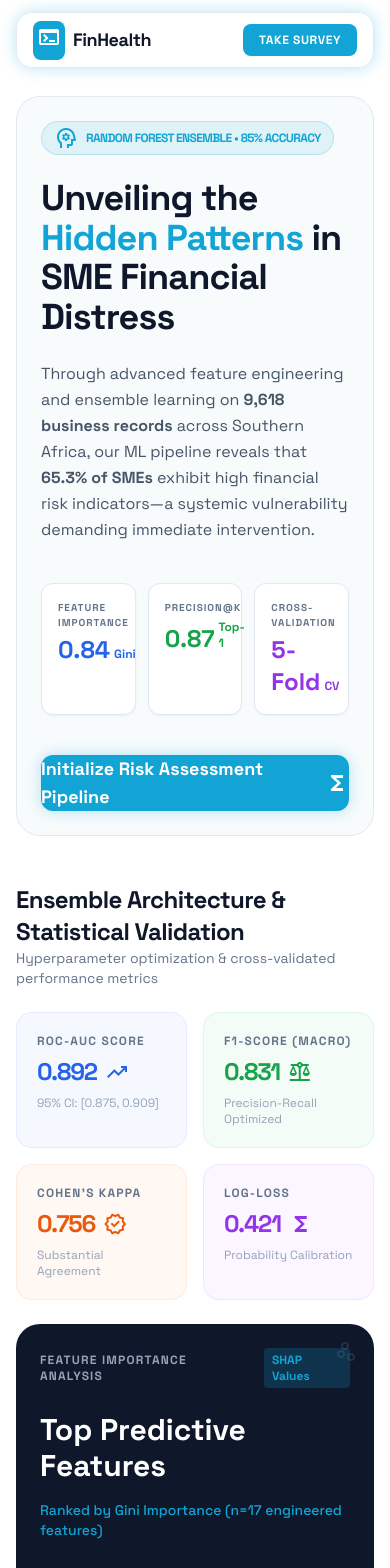
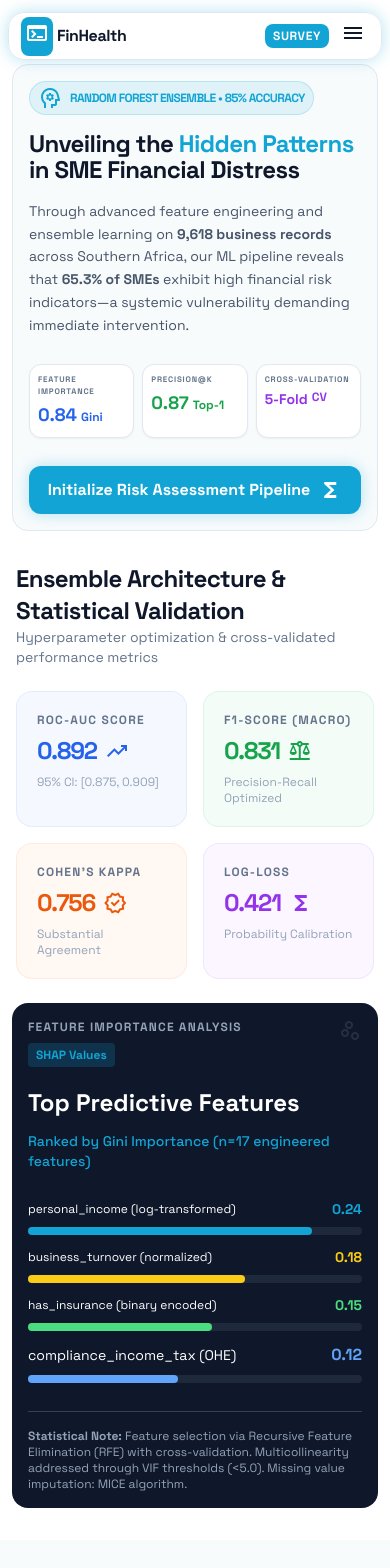
Before and after one commit to Nqobileee/financial-prediction, a Next.js app: page / in a window 390 px wide. Shown: the top 1568 px of the page. Built offline with nearby package versions, Linux system fonts and the light colour scheme.

Commit message:
mobile responsiveness

```diff
--- a/src/app/page.tsx
+++ b/src/app/page.tsx
@@ -2,43 +2,43 @@ import Link from "next/link";
 
 export default function Home() {
   return (
-    <main className="pt-24 pb-20 space-y-12 overflow-x-hidden">
+    <main className="pt-16 sm:pt-24 pb-12 sm:pb-20 space-y-8 sm:space-y-12 overflow-x-hidden">
       {/* Hero Section - The Data Story */}
-      <section className="px-4">
-        <div className="relative overflow-hidden bg-card-light dark:bg-card-dark rounded-3xl border border-slate-200 dark:border-slate-800 p-6 code-bg">
-          <div className="relative z-10 flex flex-col gap-6">
-            <div className="inline-flex items-center gap-2 px-3 py-1 rounded-full bg-primary/10 border border-primary/20 text-primary w-fit">
+      <section className="px-3 sm:px-4">
+        <div className="relative overflow-hidden bg-card-light dark:bg-card-dark rounded-2xl sm:rounded-3xl border border-slate-200 dark:border-slate-800 p-4 sm:p-6 code-bg">
+          <div className="relative z-10 flex flex-col gap-4 sm:gap-6">
+            <div className="inline-flex items-center gap-2 px-2 sm:px-3 py-1 rounded-full bg-primary/10 border border-primary/20 text-primary w-fit">
               <span className="material-symbols-outlined text-sm">psychology</span>
               <span className="text-xs font-bold uppercase tracking-tighter">Random Forest Ensemble • 85% Accuracy</span>
             </div>
-            <h1 className="text-4xl md:text-5xl font-bold leading-[1.1] tracking-tight">
+            <h1 className="text-2xl sm:text-4xl md:text-5xl font-bold leading-[1.1] tracking-tight">
               Unveiling the <span className="text-primary">Hidden Patterns</span> in SME Financial Distress
             </h1>
-            <p className="text-slate-600 dark:text-slate-400 text-base leading-relaxed max-w-2xl">
+            <p className="text-slate-600 dark:text-slate-400 text-sm sm:text-base leading-relaxed max-w-2xl">
               Through advanced feature engineering and ensemble learning on <strong>9,618 business records</strong> across Southern Africa,
               our ML pipeline reveals that <strong>65.3% of SMEs</strong> exhibit high financial risk indicators—a systemic vulnerability demanding immediate intervention.
             </p>
 
             {/* Model Performance Metrics */}
-            <div className="grid grid-cols-3 gap-3 py-4">
-              <div className="bg-white dark:bg-slate-900 p-4 rounded-xl border border-slate-200 dark:border-slate-800 shadow-sm">
-                <p className="text-[10px] uppercase tracking-widest text-slate-500 font-bold mb-1">Feature Importance</p>
+            <div className="grid grid-cols-3 gap-2 sm:gap-3 py-3 sm:py-4">
+              <div className="bg-white dark:bg-slate-900 p-2 sm:p-4 rounded-xl border border-slate-200 dark:border-slate-800 shadow-sm">
+                <p className="text-[8px] sm:text-[10px] uppercase tracking-widest text-slate-500 font-bold mb-1">Feature Importance</p>
                 <div className="flex items-end gap-1">
-                  <span className="text-2xl font-bold text-blue-600">0.84</span>
+                  <span className="text-lg sm:text-2xl font-bold text-blue-600">0.84</span>
                   <span className="text-blue-600 text-xs font-bold mb-1">Gini</span>
                 </div>
               </div>
-              <div className="bg-white dark:bg-slate-900 p-4 rounded-xl border border-slate-200 dark:border-slate-800 shadow-sm">
-                <p className="text-[10px] uppercase tracking-widest text-slate-500 font-bold mb-1">Precision@K</p>
+              <div className="bg-white dark:bg-slate-900 p-2 sm:p-4 rounded-xl border border-slate-200 dark:border-slate-800 shadow-sm">
+                <p className="text-[8px] sm:text-[10px] uppercase tracking-widest text-slate-500 font-bold mb-1">Precision@K</p>
                 <div className="flex items-end gap-1">
-                  <span className="text-2xl font-bold text-green-600">0.87</span>
+                  <span className="text-lg sm:text-2xl font-bold text-green-600">0.87</span>
                   <span className="text-green-600 text-xs font-bold mb-1">Top-1</span>
                 </div>
               </div>
-              <div className="bg-white dark:bg-slate-900 p-4 rounded-xl border border-slate-200 dark:border-slate-800 shadow-sm">
-                <p className="text-[10px] uppercase tracking-widest text-slate-500 font-bold mb-1">Cross-Validation</p>
+              <div className="bg-white dark:bg-slate-900 p-2 sm:p-4 rounded-xl border border-slate-200 dark:border-slate-800 shadow-sm">
+                <p className="text-[8px] sm:text-[10px] uppercase tracking-widest text-slate-500 font-bold mb-1">Cross-Validation</p>
                 <div className="flex items-end gap-1">
-                  <span className="text-2xl font-bold text-purple-600">5-Fold</span>
+                  <span className="text-sm sm:text-2xl font-bold text-purple-600">5-Fold</span>
                   <span className="text-purple-600 text-xs font-bold mb-1">CV</span>
                 </div>
               </div>
@@ -46,7 +46,7 @@ export default function Home() {
 
             <Link
               href="/survey"
-              className="bg-primary text-white h-14 rounded-xl font-bold text-lg glow-cyan flex items-center justify-center gap-2 group hover:bg-primary/90 transition-colors"
+              className="bg-primary text-white h-12 sm:h-14 rounded-xl font-bold text-base sm:text-lg glow-cyan flex items-center justify-center gap-2 group hover:bg-primary/90 transition-colors"
             >
               Initialize Risk Assessment Pipeline
               <span className="material-symbols-outlined group-hover:translate-x-1 transition-transform">functions</span>
@@ -102,51 +102,51 @@ export default function Home() {
         </div>
 
         {/* Feature Engineering Insights */}
-        <div className="px-4">
-          <div className="bg-slate-900 text-white rounded-3xl p-6 overflow-hidden relative">
+        <div className="px-3 sm:px-4">
+          <div className="bg-slate-900 text-white rounded-2xl sm:rounded-3xl p-4 sm:p-6 overflow-hidden relative">
             <div className="absolute top-0 right-0 p-4 opacity-10">
-              <span className="material-symbols-outlined text-[120px]">scatter_plot</span>
+              <span className="material-symbols-outlined text-[80px] sm:text-[120px]">scatter_plot</span>
             </div>
-            <div className="relative z-10 flex flex-col gap-4">
-              <div className="flex items-center gap-3 mb-2">
+            <div className="relative z-10 flex flex-col gap-3 sm:gap-4">
+              <div className="flex flex-col sm:flex-row sm:items-center gap-2 sm:gap-3 mb-2">
                 <p className="text-slate-400 text-xs font-bold uppercase tracking-widest">Feature Importance Analysis</p>
-                <span className="bg-primary/20 text-primary px-2 py-1 rounded text-xs font-bold">SHAP Values</span>
+                <span className="bg-primary/20 text-primary px-2 py-1 rounded text-xs font-bold w-fit">SHAP Values</span>
               </div>
-              <h3 className="text-3xl font-bold">Top Predictive Features</h3>
+              <h3 className="text-2xl sm:text-3xl font-bold">Top Predictive Features</h3>
               <p className="text-primary text-sm font-medium">Ranked by Gini Importance (n=17 engineered features)</p>
 
-              <div className="grid grid-cols-1 md:grid-cols-2 gap-4 mt-6">
-                <div className="space-y-3">
+              <div className="grid grid-cols-1 sm:grid-cols-2 gap-3 sm:gap-4 mt-4 sm:mt-6">
+                <div className="space-y-2 sm:space-y-3">
                   <div className="flex justify-between items-center">
-                    <span className="text-sm">personal_income (log-transformed)</span>
-                    <span className="text-primary font-bold">0.24</span>
+                    <span className="text-xs sm:text-sm pr-2">personal_income (log-transformed)</span>
+                    <span className="text-primary font-bold text-sm">0.24</span>
                   </div>
                   <div className="w-full bg-slate-800 rounded-full h-2">
                     <div className="bg-primary h-2 rounded-full" style={{ width: '85%' }}></div>
                   </div>
                 </div>
 
-                <div className="space-y-3">
+                <div className="space-y-2 sm:space-y-3">
                   <div className="flex justify-between items-center">
-                    <span className="text-sm">business_turnover (normalized)</span>
-                    <span className="text-yellow-400 font-bold">0.18</span>
+                    <span className="text-xs sm:text-sm pr-2">business_turnover (normalized)</span>
+                    <span className="text-yellow-400 font-bold text-sm">0.18</span>
                   </div>
                   <div className="w-full bg-slate-800 rounded-full h-2">
                     <div className="bg-yellow-400 h-2 rounded-full" style={{ width: '65%' }}></div>
                   </div>
                 </div>
 
-                <div className="space-y-3">
+                <div className="space-y-2 sm:space-y-3">
                   <div className="flex justify-between items-center">
-                    <span className="text-sm">has_insurance (binary encoded)</span>
-                    <span className="text-green-400 font-bold">0.15</span>
+                    <span className="text-xs sm:text-sm pr-2">has_insurance (binary encoded)</span>
+                    <span className="text-green-400 font-bold text-sm">0.15</span>
                   </div>
                   <div className="w-full bg-slate-800 rounded-full h-2">
                     <div className="bg-green-400 h-2 rounded-full" style={{ width: '55%' }}></div>
                   </div>
                 </div>
 
-                <div className="space-y-3">
+                <div className="space-y-2 sm:space-y-3">
                   <div className="flex justify-between items-center">
                     <span className="text-sm">compliance_income_tax (OHE)</span>
                     <span className="text-blue-400 font-bold">0.12</span>
--- a/src/app/results/page.tsx
+++ b/src/app/results/page.tsx
@@ -38,11 +38,11 @@ export default function ResultsPage() {
 
   if (loading) {
     return (
-      <main className="pt-24 pb-32 px-4 max-w-5xl mx-auto flex flex-col items-center justify-center">
+      <main className="pt-16 sm:pt-24 pb-20 sm:pb-32 px-3 sm:px-4 max-w-5xl mx-auto flex flex-col items-center justify-center">
         <div className="animate-spin rounded-full h-12 w-12 border-4 border-primary border-t-transparent mb-4"></div>
         <div className="text-center">
-          <h2 className="text-lg font-bold mb-2">Processing ML Analysis...</h2>
-          <p className="text-sm text-slate-600">Running ensemble algorithms and risk assessment</p>
+          <h2 className="text-base sm:text-lg font-bold mb-2">Processing ML Analysis...</h2>
+          <p className="text-xs sm:text-sm text-slate-600">Running ensemble algorithms and risk assessment</p>
         </div>
       </main>
     );
@@ -50,14 +50,14 @@ export default function ResultsPage() {
 
   if (!results) {
     return (
-      <main className="pt-24 pb-32 px-4 max-w-5xl mx-auto">
-        <div className="text-center bg-red-50 dark:bg-red-900/20 border border-red-200 dark:border-red-800 rounded-xl p-8">
+      <main className="pt-16 sm:pt-24 pb-20 sm:pb-32 px-3 sm:px-4 max-w-5xl mx-auto">
+        <div className="text-center bg-red-50 dark:bg-red-900/20 border border-red-200 dark:border-red-800 rounded-xl p-6 sm:p-8">
           <div className="w-16 h-16 bg-red-100 dark:bg-red-900/30 rounded-full flex items-center justify-center mx-auto mb-4">
             <span className="material-symbols-outlined text-red-600 text-2xl">error</span>
           </div>
-          <h1 className="text-2xl font-bold mb-4 text-red-700 dark:text-red-400">Analysis Data Not Found</h1>
-          <p className="text-red-600 dark:text-red-400 mb-6">ML model predictions require completed survey data. Please retake the assessment.</p>
-          <Link href="/survey" className="bg-primary text-white px-8 py-3 rounded-xl font-bold hover:bg-primary/90 transition-colors">
+          <h1 className="text-xl sm:text-2xl font-bold mb-4 text-red-700 dark:text-red-400">Analysis Data Not Found</h1>
+          <p className="text-red-600 dark:text-red-400 mb-6 text-sm sm:text-base">ML model predictions require completed survey data. Please retake the assessment.</p>
+          <Link href="/survey" className="bg-primary text-white px-6 sm:px-8 py-3 rounded-xl font-bold hover:bg-primary/90 transition-colors text-sm sm:text-base">
             Complete Financial Assessment
           </Link>
         </div>
--- a/src/app/survey/page.tsx
+++ b/src/app/survey/page.tsx
@@ -95,9 +95,9 @@ export default function SurveyPage() {
         <div className="h-1 w-full bg-gray-200 dark:bg-gray-800">
           <div className="h-full bg-primary transition-all" style={{ width: `${progress}%` }}></div>
         </div>
-        <div className="flex items-center justify-between px-4 py-3">
+        <div className="flex items-center justify-between px-3 sm:px-4 py-3">
           <Link href="/" className="flex items-center justify-center p-1 rounded-full hover:bg-gray-100 dark:hover:bg-gray-800">
-            <span className="material-symbols-outlined text-2xl">close</span>
+            <span className="material-symbols-outlined text-xl sm:text-2xl">close</span>
           </Link>
           <div className="text-center">
             <h2 className="text-sm font-bold tracking-tight uppercase opacity-60">FinHealth Survey</h2>
--- a/src/components/Navbar.tsx
+++ b/src/components/Navbar.tsx
@@ -1,30 +1,73 @@
 import Link from "next/link";
+import { useState } from "react";
 
 export default function Navbar() {
+  const [isMenuOpen, setIsMenuOpen] = useState(false);
+
   return (
-    <nav className="fixed top-0 left-0 right-0 z-50 px-4 py-3">
-      <div className="neo-blur dark:neo-blur border border-slate-200 dark:border-slate-800 rounded-2xl flex items-center justify-between px-4 h-14 glow-cyan">
-        <Link href="/" className="flex items-center gap-2">
+    <nav className="fixed top-0 left-0 right-0 z-50 px-2 sm:px-4 py-3">
+      <div className="neo-blur dark:neo-blur border border-slate-200 dark:border-slate-800 rounded-2xl flex items-center justify-between px-3 sm:px-4 h-12 sm:h-14 glow-cyan">
+        <Link href="/" className="flex items-center gap-1 sm:gap-2">
           <div className="bg-primary text-white p-1 rounded-lg">
-            <span className="material-symbols-outlined text-lg">terminal</span>
+            <span className="material-symbols-outlined text-base sm:text-lg">terminal</span>
           </div>
-          <h2 className="text-lg font-bold tracking-tight">FinHealth</h2>
+          <h2 className="text-base sm:text-lg font-bold tracking-tight">FinHealth</h2>
         </Link>
-        <div className="flex items-center gap-4">
+
+        {/* Desktop Navigation */}
+        <div className="hidden sm:flex items-center gap-4">
           <Link
             href="/reports"
-            className="hidden md:block text-sm font-medium hover:text-primary transition-colors"
+            className="text-sm font-medium hover:text-primary transition-colors"
           >
             Reports
           </Link>
           <Link
             href="/survey"
-            className="bg-primary text-white px-4 py-2 rounded-lg text-xs font-bold uppercase tracking-wider hover:bg-primary/90 transition-colors"
+            className="bg-primary text-white px-3 sm:px-4 py-2 rounded-lg text-xs font-bold uppercase tracking-wider hover:bg-primary/90 transition-colors"
           >
             Take Survey
           </Link>
         </div>
+
+        {/* Mobile Navigation */}
+        <div className="flex sm:hidden items-center gap-2">
+          <Link
+            href="/survey"
+            className="bg-primary text-white px-2 py-1 rounded-lg text-xs font-bold uppercase tracking-wider hover:bg-primary/90 transition-colors"
+          >
+            Survey
+          </Link>
+          <button
+            onClick={() => setIsMenuOpen(!isMenuOpen)}
+            className="p-1 hover:bg-slate-100 dark:hover:bg-slate-800 rounded-lg transition-colors"
+          >
+            <span className="material-symbols-outlined text-lg">
+              {isMenuOpen ? 'close' : 'menu'}
+            </span>
+          </button>
+        </div>
       </div>
+
+      {/* Mobile Dropdown Menu */}
+      {isMenuOpen && (
+        <div className="sm:hidden mt-2 mx-2 bg-white dark:bg-slate-900 border border-slate-200 dark:border-slate-800 rounded-xl shadow-lg overflow-hidden">
+          <Link
+            href="/reports"
+            className="block px-4 py-3 text-sm font-medium hover:bg-slate-50 dark:hover:bg-slate-800 border-b border-slate-200 dark:border-slate-800"
+            onClick={() => setIsMenuOpen(false)}
+          >
+            Reports
+          </Link>
+          <Link
+            href="/"
+            className="block px-4 py-3 text-sm font-medium hover:bg-slate-50 dark:hover:bg-slate-800"
+            onClick={() => setIsMenuOpen(false)}
+          >
+            Home
+          </Link>
+        </div>
+      )}
     </nav>
   );
 }
```
Also changed, not shown: src/app/reports/page.tsx (+28 -24 lines).
